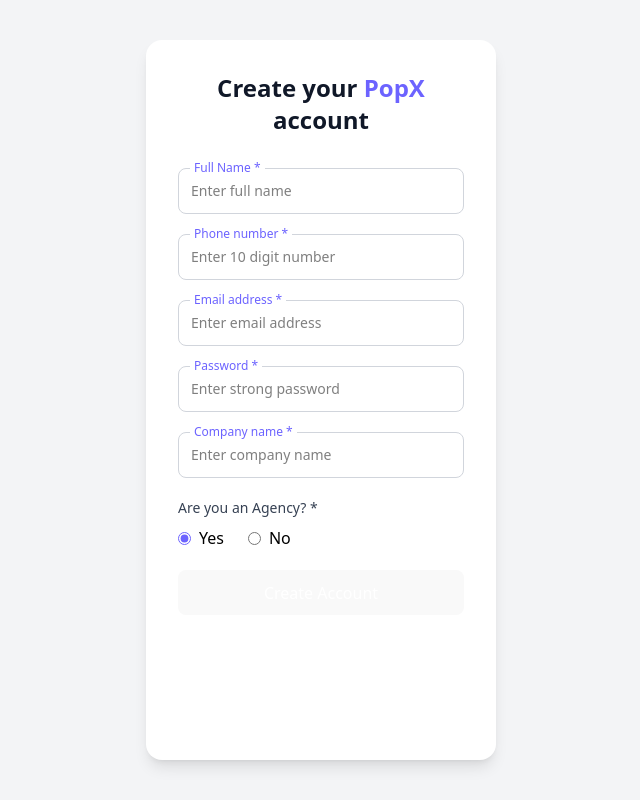
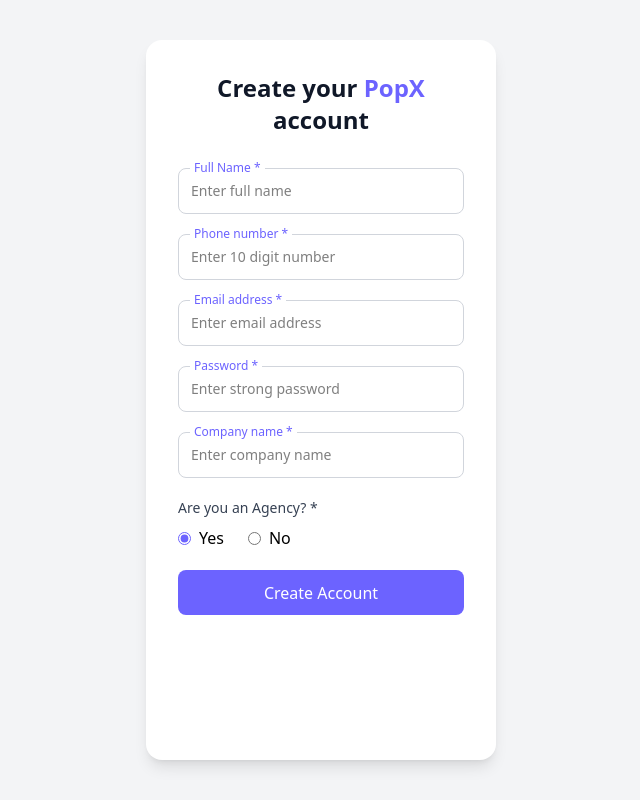
Before and after one commit to hanitha9/educase_frontend_asgn, a React (Vite) app: page /SignupPage in a window 1280 px wide. Shown: the whole page, without its empty margins (319-959 px from the left). Built offline with nearby package versions, Linux system fonts and the light colour scheme.

Commit message:
Update SignupPage.jsx

```diff
--- a/src/pages/SignupPage.jsx
+++ b/src/pages/SignupPage.jsx
@@ -144,11 +144,14 @@
 
           {/* Button */}
           <button
-            type="submit"
-            className="w-full bg-[#6C63FF] text-white font-semibold py-3 rounded-lg hover:bg-[#5a52e0] transition"
-          >
-            Create Account
-          </button>
+  type="submit"
+  style={{ backgroundColor: "#6C63FF", color: "white" }}
+  className="w-full font-semibold py-3 rounded-lg"
+>
+  Create Account
+</button>
+
+
         </form>
       </div>
     </div>
```
